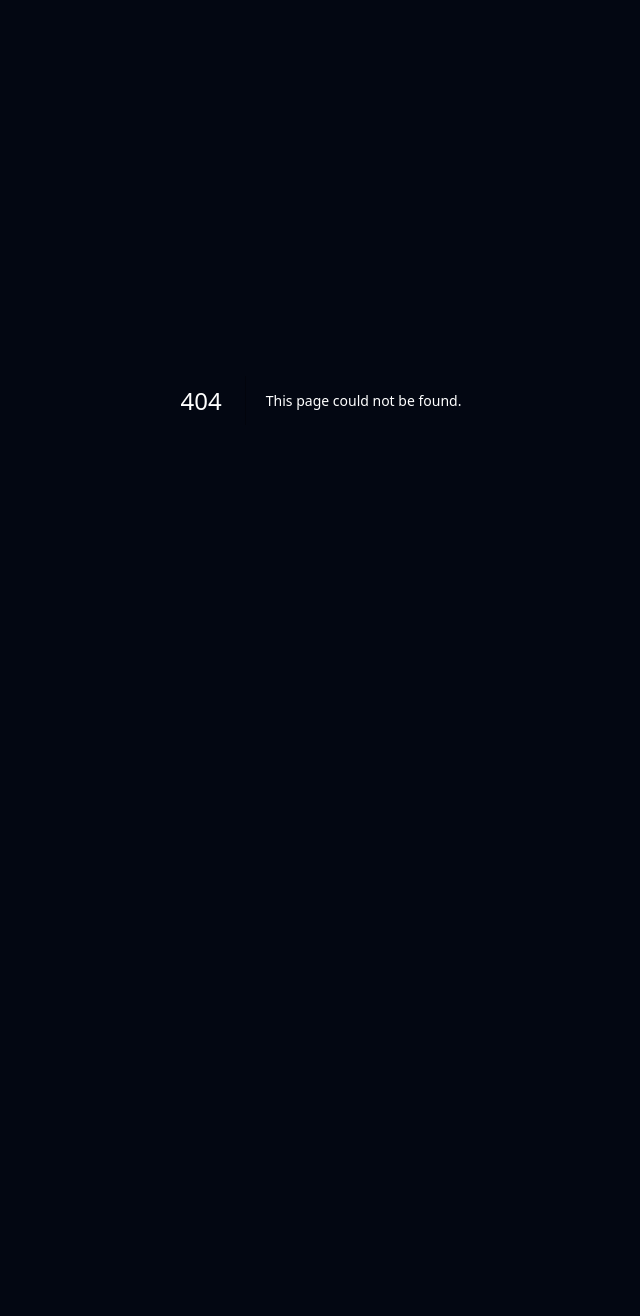
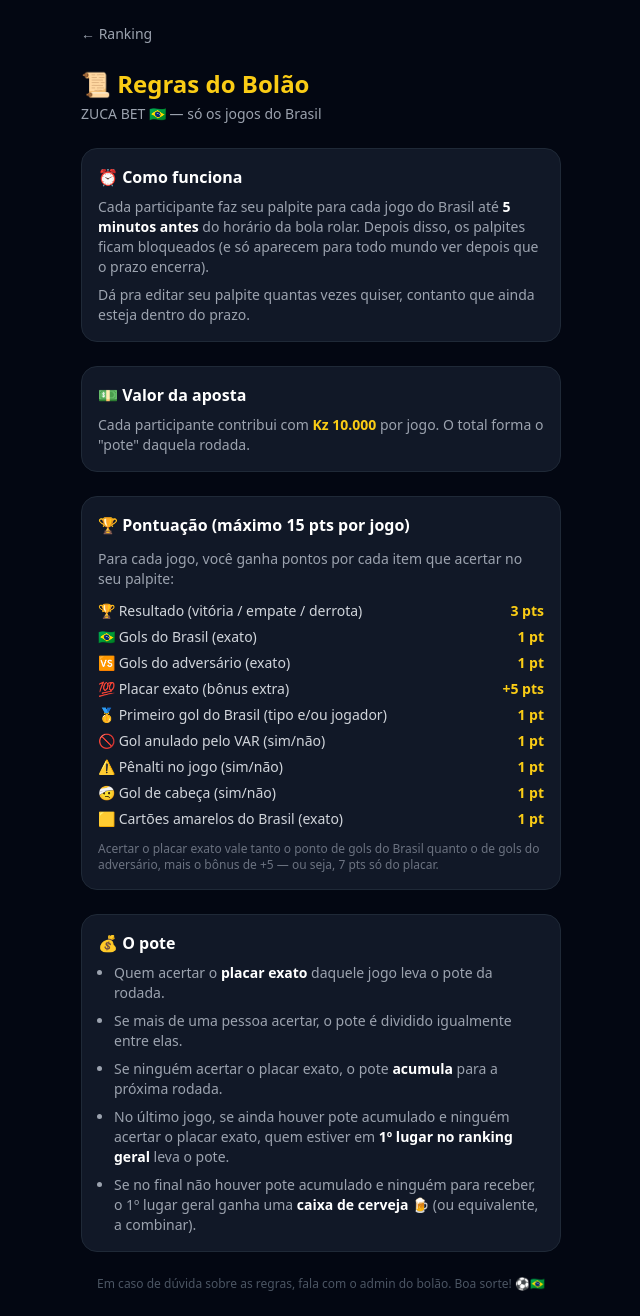
Before and after one commit to ivoneuman/zucabet, a Next.js app: page /regras in a window 1280 px wide. Before the commit this address had no page. Shown: the whole page, without its empty margins (319-959 px from the left). Before the commit the page ends 800 px from the top, so only its background shows below. Built offline with nearby package versions, Linux system fonts and the light colour scheme; no server answers.

Commit message:
Nova pagina de regras do bolao

```diff
--- /dev/null
+++ b/src/app/regras/page.tsx
@@ -0,0 +1,79 @@
+import { getSession } from '@/lib/auth'
+import Link from 'next/link'
+
+export default async function RegrasPage() {
+  const session = await getSession()
+  const betAmount = parseInt(process.env.NEXT_PUBLIC_BET_AMOUNT ?? '10000')
+
+  return (
+    <div className="min-h-screen max-w-lg mx-auto p-4 space-y-6">
+      <header className="flex items-center justify-between pt-2">
+        <Link href="/ranking" className="text-gray-400 hover:text-white text-sm transition-colors">← Ranking</Link>
+        {session && <p className="text-xs text-gray-500">Olá, {session.name}</p>}
+      </header>
+
+      <div>
+        <h1 className="text-2xl font-black text-yellow-400">📜 Regras do Bolão</h1>
+        <p className="text-gray-400 text-sm mt-1">ZUCA BET 🇧🇷 — só os jogos do Brasil</p>
+      </div>
+
+      {/* Como funciona */}
+      <section className="bg-gray-900 border border-gray-800 rounded-2xl p-4 space-y-2">
+        <h2 className="font-bold text-white">⏰ Como funciona</h2>
+        <p className="text-sm text-gray-400">
+          Cada participante faz seu palpite para cada jogo do Brasil até <strong className="text-white">5 minutos antes</strong> do
+          horário da bola rolar. Depois disso, os palpites ficam bloqueados (e só aparecem para todo
+          mundo ver depois que o prazo encerra).
+        </p>
+        <p className="text-sm text-gray-400">
+          Dá pra editar seu palpite quantas vezes quiser, contanto que ainda esteja dentro do prazo.
+        </p>
+      </section>
+
+      {/* Aposta */}
+      <section className="bg-gray-900 border border-gray-800 rounded-2xl p-4 space-y-2">
+        <h2 className="font-bold text-white">💵 Valor da aposta</h2>
+        <p className="text-sm text-gray-400">
+          Cada participante contribui com <strong className="text-yellow-400">Kz {betAmount.toLocaleString('pt-BR')}</strong> por
+          jogo. O total forma o "pote" daquela rodada.
+        </p>
+      </section>
+
+      {/* Pontuação */}
+      <section className="bg-gray-900 border border-gray-800 rounded-2xl p-4 space-y-3">
+        <h2 className="font-bold text-white">🏆 Pontuação (máximo 15 pts por jogo)</h2>
+        <p className="text-sm text-gray-400">Para cada jogo, você ganha pontos por cada item que acertar no seu palpite:</p>
+        <ul className="text-sm text-gray-300 space-y-1.5">
+          <li className="flex justify-between"><span>🏆 Resultado (vitória / empate / derrota)</span><span className="text-yellow-400 font-semibold">3 pts</span></li>
+          <li className="flex justify-between"><span>🇧🇷 Gols do Brasil (exato)</span><span className="text-yellow-400 font-semibold">1 pt</span></li>
+          <li className="flex justify-between"><span>🆚 Gols do adversário (exato)</span><span className="text-yellow-400 font-semibold">1 pt</span></li>
+          <li className="flex justify-between"><span>💯 Placar exato (bônus extra)</span><span className="text-yellow-400 font-semibold">+5 pts</span></li>
+          <li className="flex justify-between"><span>🥇 Primeiro gol do Brasil (tipo e/ou jogador)</span><span className="text-yellow-400 font-semibold">1 pt</span></li>
+          <li className="flex justify-between"><span>🚫 Gol anulado pelo VAR (sim/não)</span><span className="text-yellow-400 font-semibold">1 pt</span></li>
+          <li className="flex justify-between"><span>⚠️ Pênalti no jogo (sim/não)</span><span className="text-yellow-400 font-semibold">1 pt</span></li>
+          <li className="flex justify-between"><span>🤕 Gol de cabeça (sim/não)</span><span className="text-yellow-400 font-semibold">1 pt</span></li>
+          <li className="flex justify-between"><span>🟨 Cartões amarelos do Brasil (exato)</span><span className="text-yellow-400 font-semibold">1 pt</span></li>
+        </ul>
+        <p className="text-xs text-gray-500">
+          Acertar o placar exato vale tanto o ponto de gols do Brasil quanto o de gols do adversário, mais o bônus de +5 — ou seja, 7 pts só do placar.
+        </p>
+      </section>
+
+      {/* Pote */}
+      <section className="bg-gray-900 border border-gray-800 rounded-2xl p-4 space-y-2">
+        <h2 className="font-bold text-white">💰 O pote</h2>
+        <ul className="text-sm text-gray-400 space-y-2 list-disc pl-4">
+          <li>Quem acertar o <strong className="text-white">placar exato</strong> daquele jogo leva o pote da rodada.</li>
+          <li>Se mais de uma pessoa acertar, o pote é dividido igualmente entre elas.</li>
+          <li>Se ninguém acertar o placar exato, o pote <strong className="text-white">acumula</strong> para a próxima rodada.</li>
+          <li>No último jogo, se ainda houver pote acumulado e ninguém acertar o placar exato, quem estiver em <strong className="text-white">1º lugar no ranking geral</strong> leva o pote.</li>
+          <li>Se no final não houver pote acumulado e ninguém para receber, o 1º lugar geral ganha uma <strong className="text-white">caixa de cerveja 🍺</strong> (ou equivalente, a combinar).</li>
+        </ul>
+      </section>
+
+      <p className="text-xs text-gray-600 text-center pb-2">
+        Em caso de dúvida sobre as regras, fala com o admin do bolão. Boa sorte! ⚽🇧🇷
+      </p>
+    </div>
+  )
+}
```
